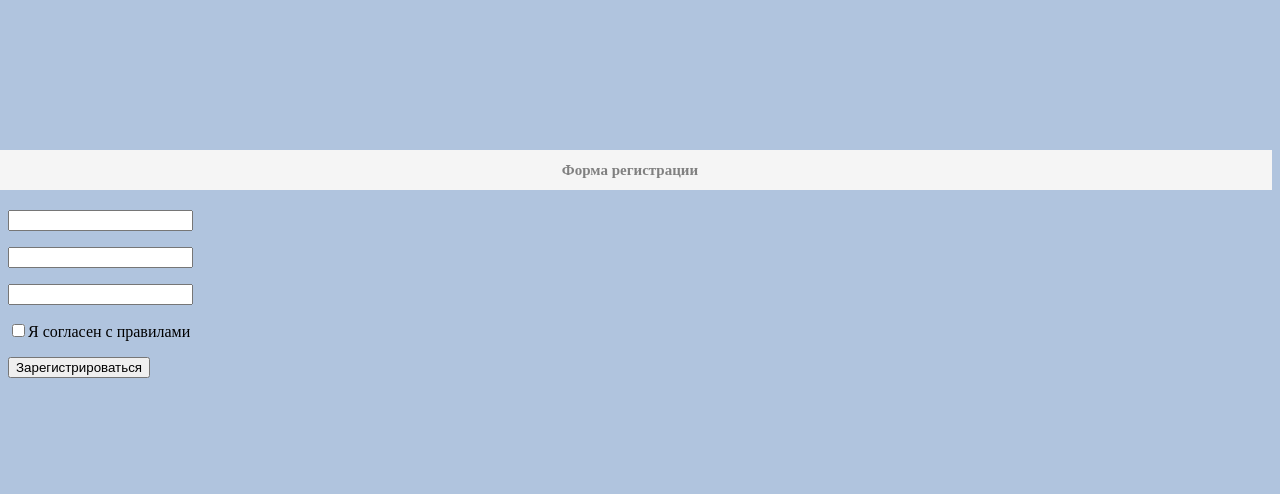
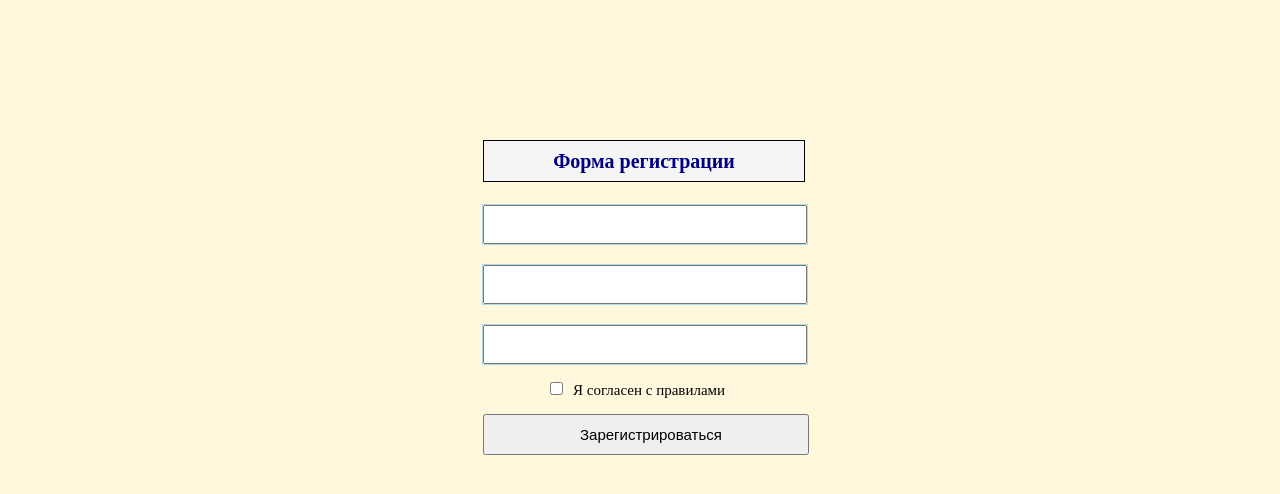
Before and after one commit to SkurihinP/webdev-learn, a plain HTML site: page lw3/index.html in a window 1280 px wide. Drawn offline with Linux system fonts and the light colour scheme.

Commit message:
Допилил стили

```diff
--- a/lw3/css/style.css
+++ b/lw3/css/style.css
@@ -1,19 +1,48 @@
 body {
-    background: lightsteelblue;
+    background: cornsilk;
+
+}
+
+p {
+    margin: 15px 0 0;
+    font-size: 15px;
 }
 
 h1 {
-    margin: -20px -20px 20px;
+    margin: -30px -25px 20px 3px;
     line-height: 40px;
-    font-size: 15px;
-    color: grey;
+    font-size: 20px;
+    color: navy;
     text-align: center;
     background: whitesmoke;
-    border-bottom: 1px solod black;
+    border: 1px solid black;
 }
 
 .login {
     position: relative;
-    margin: 150px 0 0 0;
+    margin: 150px auto 0 auto;
     padding: 20px 20px 20px 0;
+    width: 300px;
+
 }
+
+.e-mail,
+.password,
+.repeatPassword {
+    width: 300px;
+    margin: 3px;
+    padding: 0 10px;
+    height: 35px;
+    outline: 1px solid lightblue;
+}
+
+.registrationButton {
+    padding: 10px 85px 10px 95px;
+    margin-left: 3px;
+    line-height: 40px;
+    font-size: 15px;
+}
+
+.checkbox {
+    margin: 0 10px 0 70px;
+}
--- a/lw3/index.html
+++ b/lw3/index.html
@@ -9,7 +9,7 @@
   <form class="registration">
     <div class="login">
       <h1>Форма регистрации</h1>
-      <p><input class="email" type='text'></p>
+      <p><input class="e-mail" type='text'></p>
       <p><input class="password" type='password'></p>
       <p><input class="repeatPassword" type='password'></p>
       <p><input class="checkbox" type='checkbox'>Я согласен с правилами</p>
```
